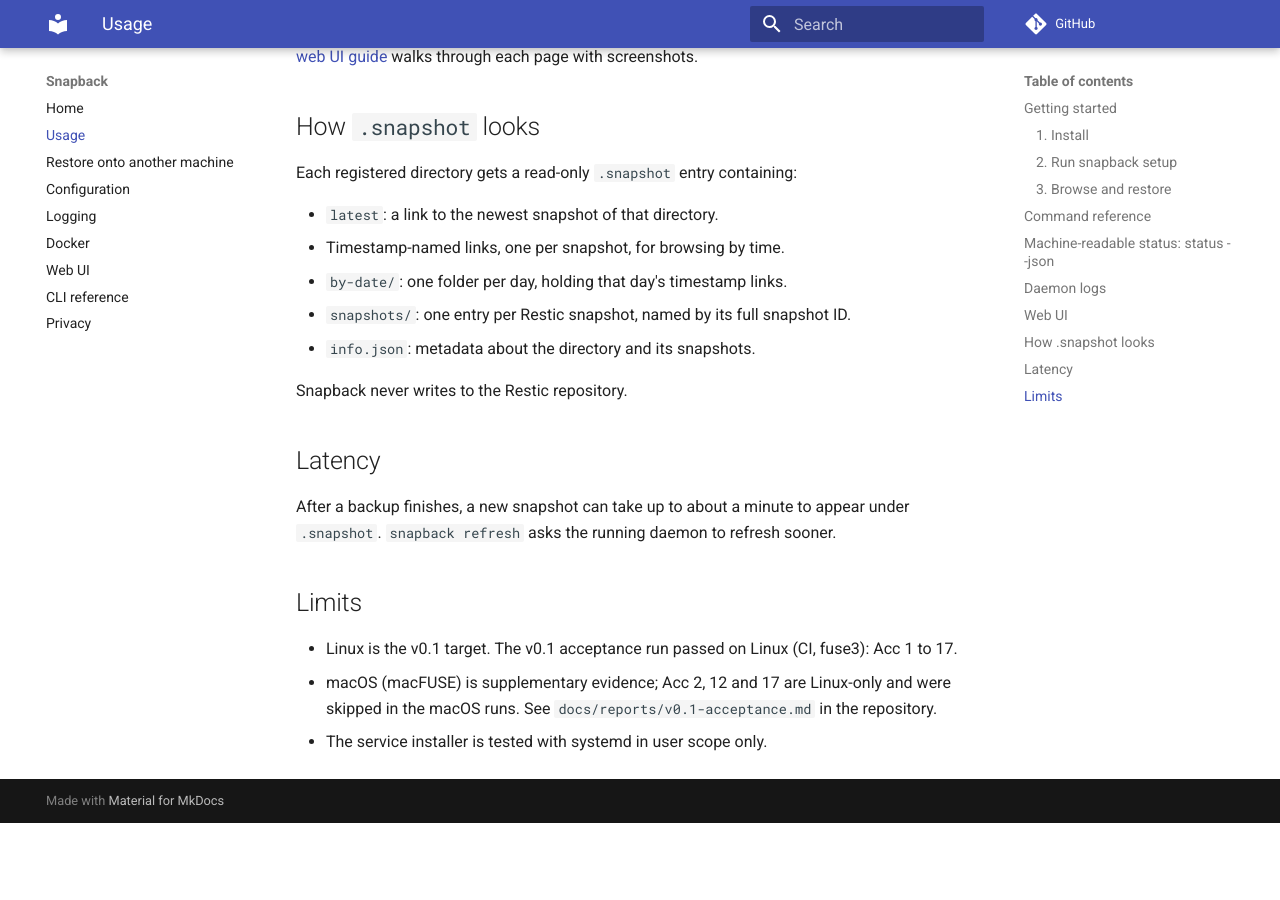
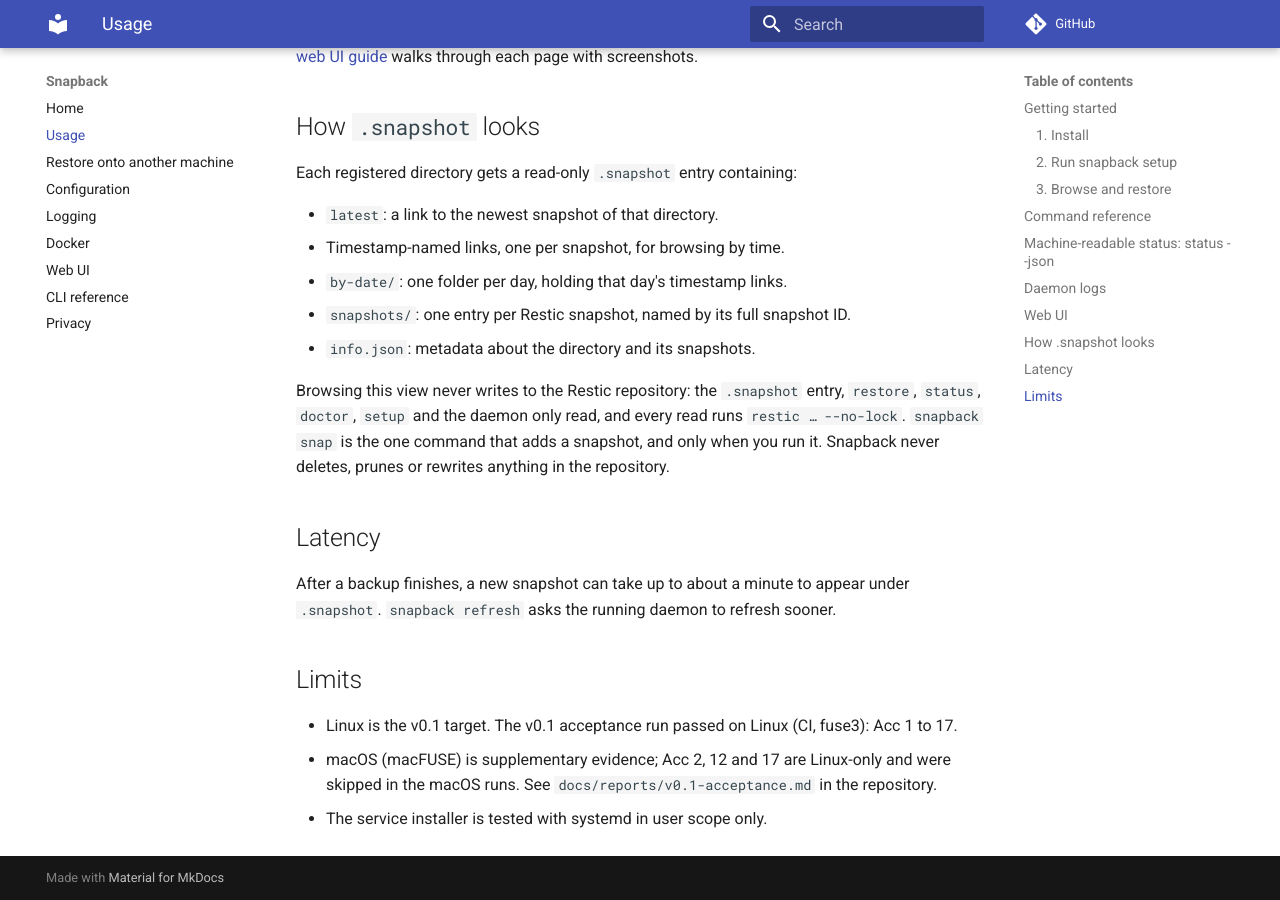
Before and after one commit to adeelahmad/snapback, an MkDocs documentation site: the page built from docs-site/usage.md, in a window 1280 px wide and 900 px high, scrolled down 3850 px. Built offline with MkDocs 1.6.1 and Material for MkDocs 9.7.7, drawn with Linux system fonts in a browser that asks for light colours; comment, search, counter and statistics services are not loaded; before the commit the page ends 4673 px from its top, so only the background shows below that.

Commit message:
docs: state that only snapback snap writes to the repository (DOC-RO)
The blanket claim "Snapback never writes to the Restic repository" was false:
snapArgs deliberately drops --no-lock and runs restic backup, so `snapback snap`
does add a snapshot. The RO-1 pin only covers the browse/restore path.

Reword CLAUDE.md, README.md, docs-site/index.md, docs-site/usage.md,
docs-site/restore-onto-another-machine.md and docs/launch/checklist.md to the
honest form: the .snapshot view, restore, status, doctor, setup and the daemon
only read (every read runs restic ... --no-lock); `snapback snap` is the one
command that adds a snapshot, and only when you run it; nothing ever deletes,
prunes or rewrites repository data.

SPEC.md, ARCHITECTURE.md and docs-site/privacy.md carried no such claim and are
unchanged, so the SPEC.md sha256 pin in test/projectdocs/spec_test.go stands.

```diff
--- a/docs-site/usage.md
+++ b/docs-site/usage.md
@@ -162,7 +162,10 @@ Each registered directory gets a read-only `.snapshot` entry containing:
 - `snapshots/`: one entry per Restic snapshot, named by its full snapshot ID.
 - `info.json`: metadata about the directory and its snapshots.
 
-Snapback never writes to the Restic repository.
+Browsing this view never writes to the Restic repository: the `.snapshot` entry, `restore`,
+`status`, `doctor`, `setup` and the daemon only read, and every read runs `restic … --no-lock`.
+`snapback snap` is the one command that adds a snapshot, and only when you run it. Snapback
+never deletes, prunes or rewrites anything in the repository.
 
 ## Latency
 
```
Also changed, not shown: CLAUDE.md (+4 -1 lines), README.md (+2 -2 lines), docs-site/index.md (+1 -1 lines), docs-site/restore-onto-another-machine.md (+1 -1 lines), docs/launch/checklist.md (+3 -1 lines).
